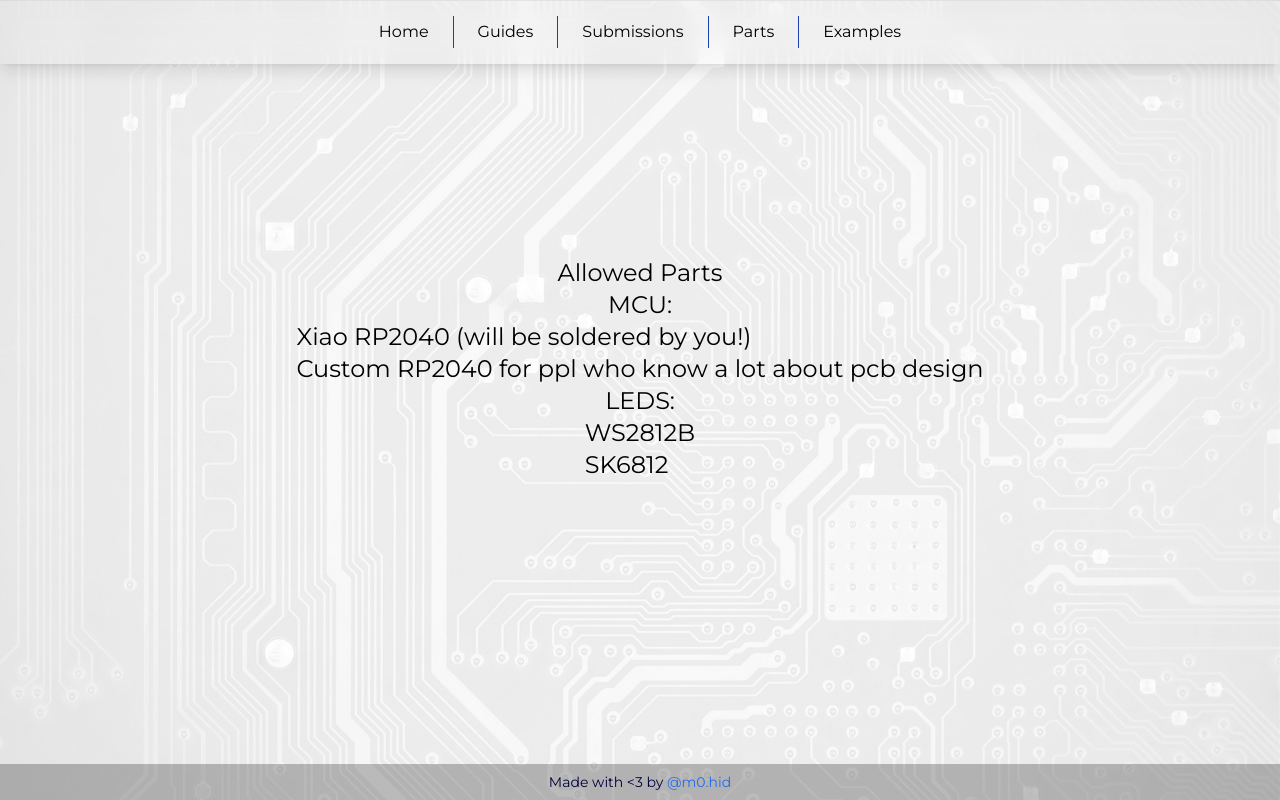
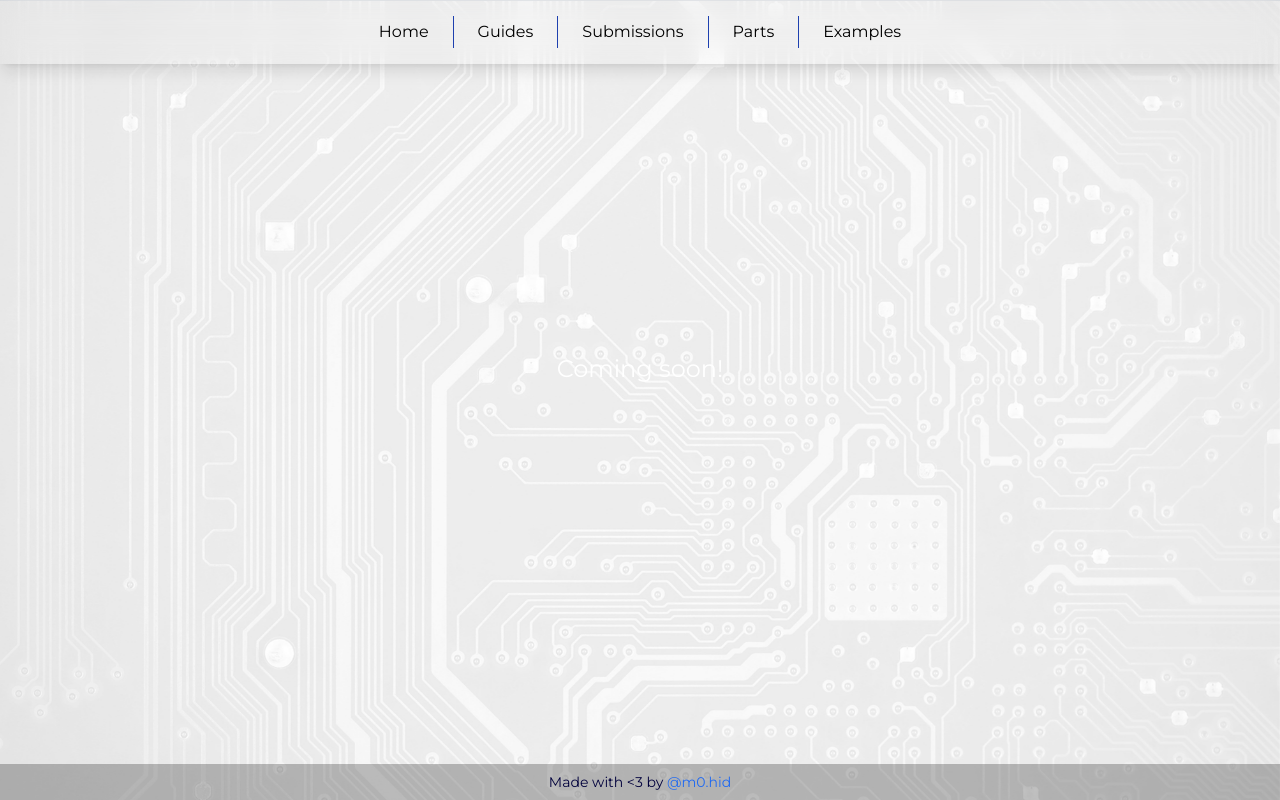
Before and after one commit to sahilchess/pixeldust, a React (Vite) app: page /parts in a window 1280 px wide. Built offline with nearby package versions, Linux system fonts and the light colour scheme.

Commit message:
accidentally pushed broken file 	modified:   src/pages/Parts.tsx

```diff
--- a/src/pages/Parts.tsx
+++ b/src/pages/Parts.tsx
@@ -1,19 +1,10 @@
-const Parts = () => {
+
+const Guides = () => {
     return (
-        <div className="flex flex-col items-center justify-center w-full h-[calc(100vh-4rem)] text-2xl text-black">
-            <h1>Allowed Parts</h1>
-            <h2>MCU:</h2>
-            <ul>
-                <li>Xiao RP2040 (will be soldered by you!)</li>
-                <li>Custom RP2040 for ppl who know a lot about pcb design</li>
-            </ul>
-            <h2>LEDS:</h2>
-            <ul>
-                <li>WS2812B</li>
-                <li>SK6812</li>
-            </ul>
+        <div className="flex items-center justify-center w-full h-[calc(100vh-4rem)] text-2xl text-white">
+            Coming soon!
         </div>
     );
 };
 
-export default Parts;
+export default Guides;
```
